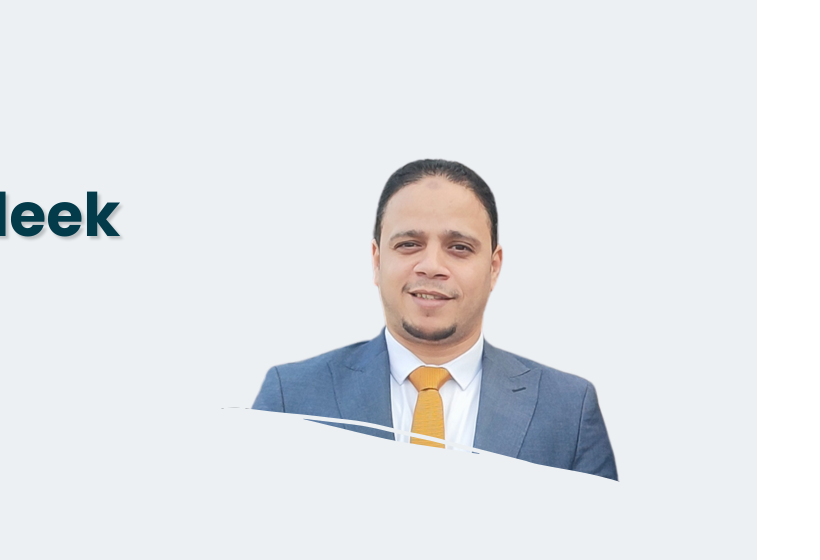
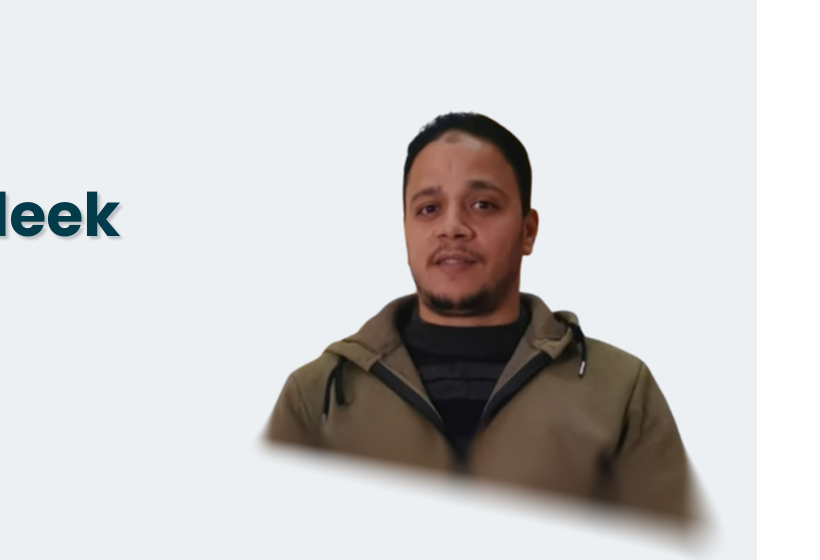
Before and after one commit to mahmoudaboyassen14-cell/portifolio-mahmoud.sdeek, a plain HTML site: page index.html in a window 1280 px wide. Shown: the part 130-690 px from the top of the page, 523-1343 px from the left, 820 px wide, since content can reach past the window. Drawn offline with Linux system fonts and the light colour scheme.

Commit message:
Update index.html

```diff
--- a/index.html
+++ b/index.html
@@ -645,7 +645,7 @@
                     </div>
                     <a href="#About" class="btn-primary">About Me <i class="fa-solid fa-circle-arrow-down"></i></a>
                 </div>
-                <img src="محمود (6).png" alt="mahmoud.sdeek">
+                <img src="اطار صورة محمود.png" alt="mahmoud.sdeek">
             </div>
         </header>
 
```
